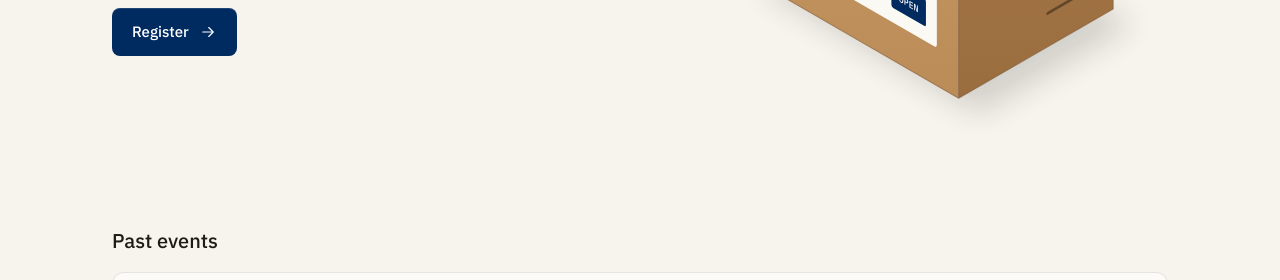
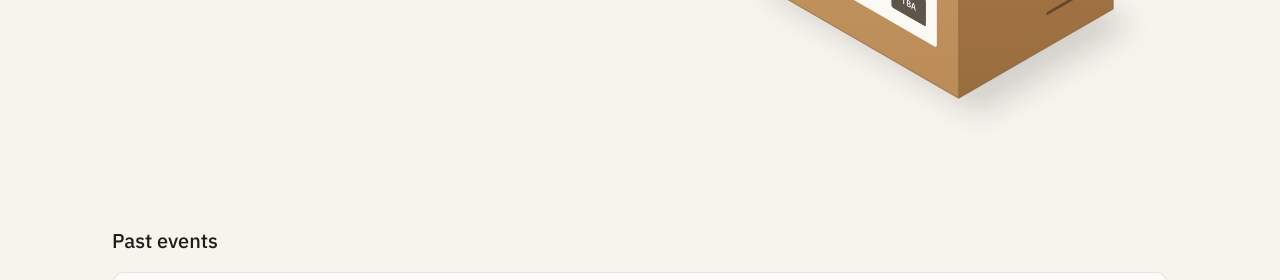
Before and after one commit to PAC-D/pacd-registration, a plain HTML site: page index.html in a window 1280 px wide. Shown: the part 477-757 px from the top of the page. Drawn offline with Linux system fonts and the light colour scheme.

Commit message:
Update event descriptions and visuals for PACD Events page

```diff
--- a/index.html
+++ b/index.html
@@ -9,10 +9,10 @@
   <link rel="icon" type="image/png" sizes="512x512" href="brand/icon-512.png">
   <link rel="apple-touch-icon" href="brand/apple-touch-icon.png">
   <meta name="theme-color" content="#f7f4ee">
-  <meta name="description" content="Register for the Matalan Transit Packaging Program (Phase 3).">
+  <meta name="description" content="No PACD events are open right now. Upcoming PACD events and registrations are listed here.">
   <meta property="og:type" content="website">
-  <meta property="og:title" content="Matalan Transit Packaging Program (Phase 3) Registration">
-  <meta property="og:description" content="Registration is open for the Matalan Transit Packaging Program (Phase 3).">
+  <meta property="og:title" content="PACD Events">
+  <meta property="og:description" content="Upcoming PACD events and registrations.">
   <meta property="og:url" content="https://registration.pac-d.com/">
   <meta property="og:image" content="https://registration.pac-d.com/brand/icon-512.png">
   <meta name="twitter:card" content="summary">
@@ -70,24 +70,6 @@
       text-wrap: balance;
     }
     .hero .sub { margin: 20px 0 0; max-width: 30rem; text-wrap: pretty; font-size: 19px; line-height: 29px; color: var(--text-2); }
-    .actions { display: flex; align-items: center; gap: 24px; margin-top: 40px; }
-    .btn {
-      display: inline-flex;
-      align-items: center;
-      gap: 10px;
-      min-height: 48px;
-      padding: 0 20px;
-      border-radius: 8px;
-      background: var(--navy);
-      color: #fff;
-      font-weight: 500;
-      text-decoration: none;
-      box-shadow: inset 0 1px 0 rgba(255, 255, 255, 0.12);
-      transition: background-color 150ms var(--ease), transform 150ms var(--ease);
-    }
-    .btn:hover { background: var(--navy-hover); }
-    .btn:active { transform: scale(0.98); }
-    .btn svg { width: 18px; height: 18px; stroke: currentColor; fill: none; stroke-width: 1.5; stroke-linecap: round; stroke-linejoin: round; }
     a:focus-visible { outline: 2px solid var(--navy); outline-offset: 3px; border-radius: 4px; }
 
     .carton { display: block; width: 100%; max-width: 540px; height: auto; margin-left: auto; }
@@ -125,7 +107,6 @@
       .hero { grid-template-columns: 1fr; gap: 32px; padding: 48px 0 56px; }
       .hero h1 { font-size: 40px; }
       .hero .sub { font-size: 17px; line-height: 26px; }
-      .actions { margin-top: 32px; }
       .carton { max-width: 400px; margin: 0 auto; }
       .ledger li { grid-template-columns: minmax(0, 1fr) auto; gap: 4px 16px; padding: 16px; }
       .ledger > li > time { grid-column: 1; grid-row: 1; }
@@ -144,20 +125,14 @@
   </header>
 
   <main class="wrap">
-    <!-- Open registration -->
+    <!-- No open events. To open one, change the headline and text, add a Register button (see git history) and update the carton label. -->
     <section class="hero">
       <div class="enter">
-        <h1>Matalan Transit Packaging Program (Phase 3)</h1>
-        <p class="sub">Registration is now open.</p>
-        <div class="actions">
-          <a class="btn" href="/mtpp-registration/">
-            Register
-            <svg viewBox="0 0 24 24" aria-hidden="true"><path d="M5 12h14M13 6l6 6-6 6"/></svg>
-          </a>
-        </div>
+        <h1>No events open right&nbsp;now</h1>
+        <p class="sub">New events and registrations will appear here as soon as they open.</p>
       </div>
 
-      <svg class="carton enter enter-2" viewBox="40 30 480 470" role="img" aria-label="A taped kraft carton with a Matalan Transit Packaging Program shipping label: Phase 3 registration open">
+      <svg class="carton enter enter-2" viewBox="40 30 480 470" role="img" aria-label="A taped kraft carton with a PACD Events shipping label: next event to be announced">
         <defs>
           <linearGradient id="kraft-top" x1="0" y1="0" x2="1" y2="1">
             <stop offset="0" stop-color="#dcb98b"/><stop offset="1" stop-color="#d2ab7a"/>
@@ -203,11 +178,11 @@
           <rect x="24" y="36" width="192" height="118" rx="3" fill="#fbf9f4"/>
           <text x="36" y="54" font-family="IBM Plex Mono, monospace" font-size="9" font-weight="500" fill="#1f1b16">PACD</text>
           <line x1="36" y1="62" x2="204" y2="62" stroke="#1f1b16" stroke-dasharray="3 3" opacity="0.35"/>
-          <text x="36" y="84" font-family="IBM Plex Sans, sans-serif" font-size="17" font-weight="500" fill="#1f1b16">Matalan Transit</text>
-          <text x="36" y="102" font-family="IBM Plex Sans, sans-serif" font-size="10" font-weight="500" fill="#002b61">Phase 3 · Registration open</text>
+          <text x="36" y="84" font-family="IBM Plex Sans, sans-serif" font-size="17" font-weight="500" fill="#1f1b16">PACD Events</text>
+          <text x="36" y="102" font-family="IBM Plex Sans, sans-serif" font-size="10" font-weight="500" fill="#5e554a">Next dispatch to be announced</text>
           <g fill="#1f1b16"><rect x="36.0" y="114" width="2.4" height="26"/><rect x="40.8" y="114" width="1.2" height="26"/><rect x="43.6" y="114" width="1.2" height="26"/><rect x="46.4" y="114" width="3.6" height="26"/><rect x="52.4" y="114" width="1.2" height="26"/><rect x="55.2" y="114" width="2.4" height="26"/><rect x="59.2" y="114" width="1.2" height="26"/><rect x="62.8" y="114" width="1.2" height="26"/><rect x="65.6" y="114" width="2.4" height="26"/><rect x="69.6" y="114" width="3.6" height="26"/><rect x="75.6" y="114" width="1.2" height="26"/><rect x="78.4" y="114" width="1.2" height="26"/><rect x="81.2" y="114" width="2.4" height="26"/><rect x="86.0" y="114" width="1.2" height="26"/><rect x="88.8" y="114" width="3.6" height="26"/><rect x="94.0" y="114" width="1.2" height="26"/><rect x="97.6" y="114" width="2.4" height="26"/><rect x="101.6" y="114" width="1.2" height="26"/><rect x="104.4" y="114" width="1.2" height="26"/><rect x="108.0" y="114" width="2.4" height="26"/><rect x="112.0" y="114" width="1.2" height="26"/><rect x="114.8" y="114" width="3.6" height="26"/><rect x="120.8" y="114" width="2.4" height="26"/><rect x="124.8" y="114" width="1.2" height="26"/><rect x="127.6" y="114" width="1.2" height="26"/><rect x="131.2" y="114" width="2.4" height="26"/><rect x="135.2" y="114" width="1.2" height="26"/><rect x="138.0" y="114" width="1.2" height="26"/><rect x="141.6" y="114" width="3.6" height="26"/><rect x="146.8" y="114" width="1.2" height="26"/></g>
-          <rect x="166" y="114" width="38" height="26" rx="2" fill="#002b61"/>
-          <text x="185" y="130.5" text-anchor="middle" font-family="IBM Plex Mono, monospace" font-size="9" font-weight="500" fill="#fff">OPEN</text>
+          <rect x="166" y="114" width="38" height="26" rx="2" fill="#5e554a"/>
+          <text x="185" y="130.5" text-anchor="middle" font-family="IBM Plex Mono, monospace" font-size="9" font-weight="500" fill="#fff">TBA</text>
         </g>
       </svg>
     </section>
```
